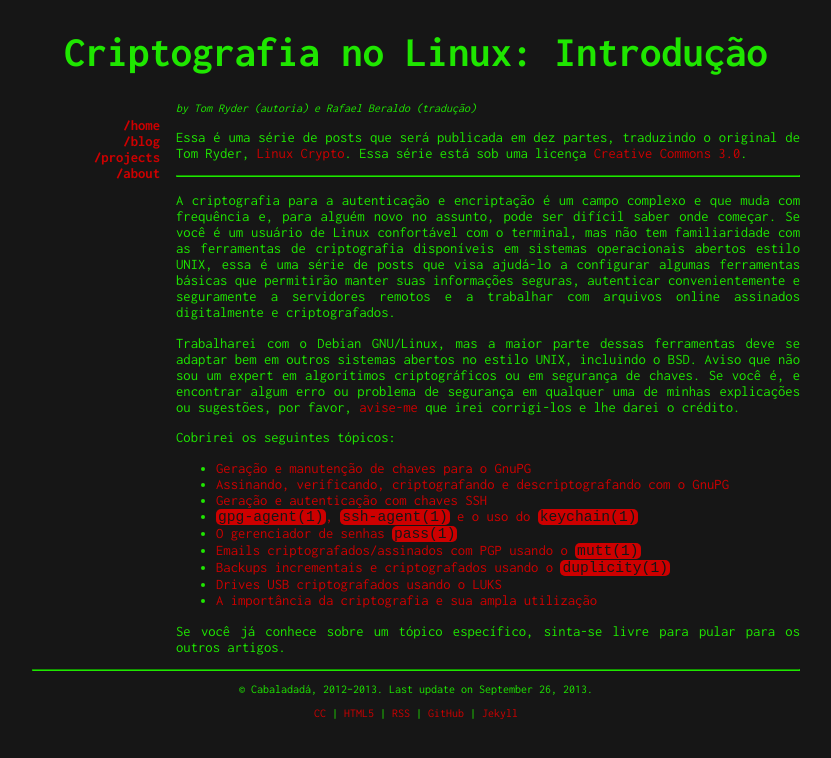
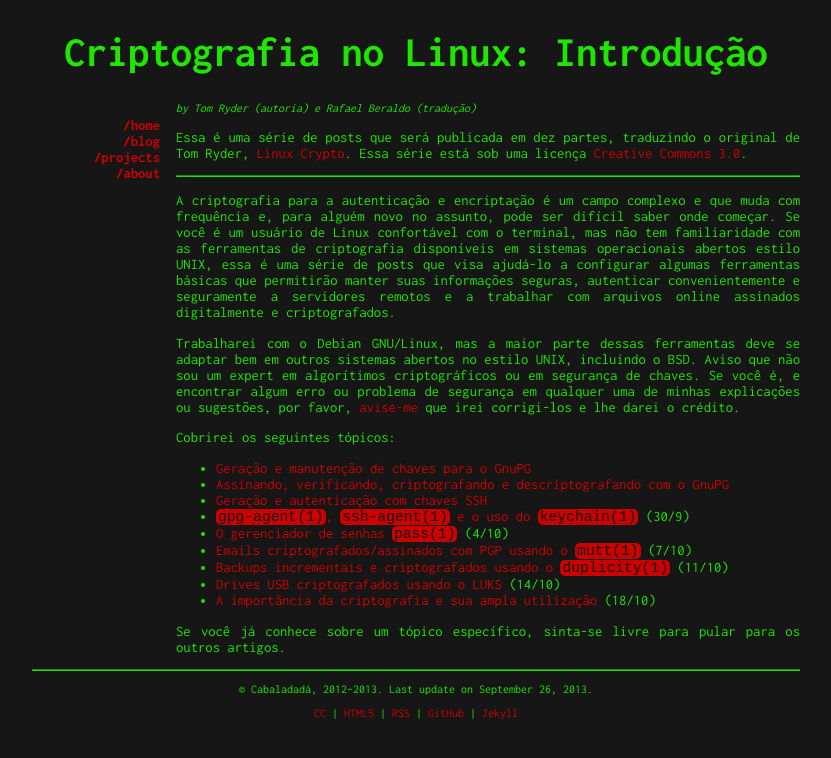
Before and after one commit to rberaldo/cabaladada, a Jekyll site: the page built from _posts/2013-09-16-linux_cripto_intro.markdown, in a window 1280 px wide. Shown: the top 758 px of the page, without its empty margins (224-1055 px from the left). Built offline with Jekyll 4.4.1, drawn with Linux system fonts in a browser that asks for light colours; Markdown is read by kramdown in place of the engine named in the settings; comment, search, counter and statistics services are not loaded.

Commit message:
New post: SSH Keys
And more: Linux Crypto Intro now brings the date in which the articles
are going to be published.

```diff
--- a/_posts/2013-09-16-linux_cripto_intro.markdown
+++ b/_posts/2013-09-16-linux_cripto_intro.markdown
@@ -32,12 +32,12 @@
 - [Geração e manutenção de chaves para o GnuPG][gnupg_intro]
 - [Assinando, verificando, criptografando e descriptografando com o GnuPG][gnupg_uso]
 - [Geração e autenticação com chaves SSH][ssh_chaves]
-- [`gpg-agent(1)`, `ssh-agent(1)` e o uso do `keychain(1)`][agentes]
-- [O gerenciador de senhas `pass(1)`][pass]
-- [Emails criptografados/assinados com PGP usando o `mutt(1)`][mutt]
-- [Backups incrementais e criptografados usando o `duplicity(1)`][duplicity]
-- [Drives USB criptografados usando o LUKS][luks]
-- [A importância da criptografia e sua ampla utilização][criptografia_importancia]
+- [`gpg-agent(1)`, `ssh-agent(1)` e o uso do `keychain(1)`][agentes] (30/9)
+- [O gerenciador de senhas `pass(1)`][pass] (4/10)
+- [Emails criptografados/assinados com PGP usando o `mutt(1)`][mutt] (7/10)
+- [Backups incrementais e criptografados usando o `duplicity(1)`][duplicity] (11/10)
+- [Drives USB criptografados usando o LUKS][luks] (14/10)
+- [A importância da criptografia e sua ampla utilização][criptografia_importancia] (18/10)
 
 Se você já conhece sobre um tópico específico, sinta-se livre para pular para
 os outros artigos.
@@ -47,7 +47,7 @@
 [rberaldo]: mailto:rberaldo@cabaladada.org
 [gnupg_intro]: {% post_url 2013-09-20-linux_cripto_gnupg_intro %}
 [gnupg_uso]: {% post_url 2013-09-23-linux_cripto_gnupg_uso %}
-[ssh_chaves]: #
+[ssh_chaves]: {% post_url 2013-09-27-linux_cripto_chaves_ssh %}
 [agentes]: #
 [pass]: #
 [mutt]: #
--- a/_posts/2013-09-27-linux_cripto_chaves_ssh.markdown
+++ b/_posts/2013-09-27-linux_cripto_chaves_ssh.markdown
@@ -3,7 +3,6 @@
 title: "Criptografia no Linux: Chaves SSH"
 author: Tom Ryder (autoria) e Rafael Beraldo (tradução)
 excerpt: "O método mais comum de autenticação a um servidor OpenSSH é a inserção de sua senha na máquina remota. Esse método é apropriado para o primeiro contato com a máquina e é suportado de fábrica pelo ssh(8). Porém, ele também é alvo de ataques constantes. Iremos investigar a configuração e uso de chaves SSH como alternativa para a autenticação por meio de senhas."
-published: false
 ---
 
 Este é o quarto post de uma série de dez posts traduzindo o original de Tom
```
